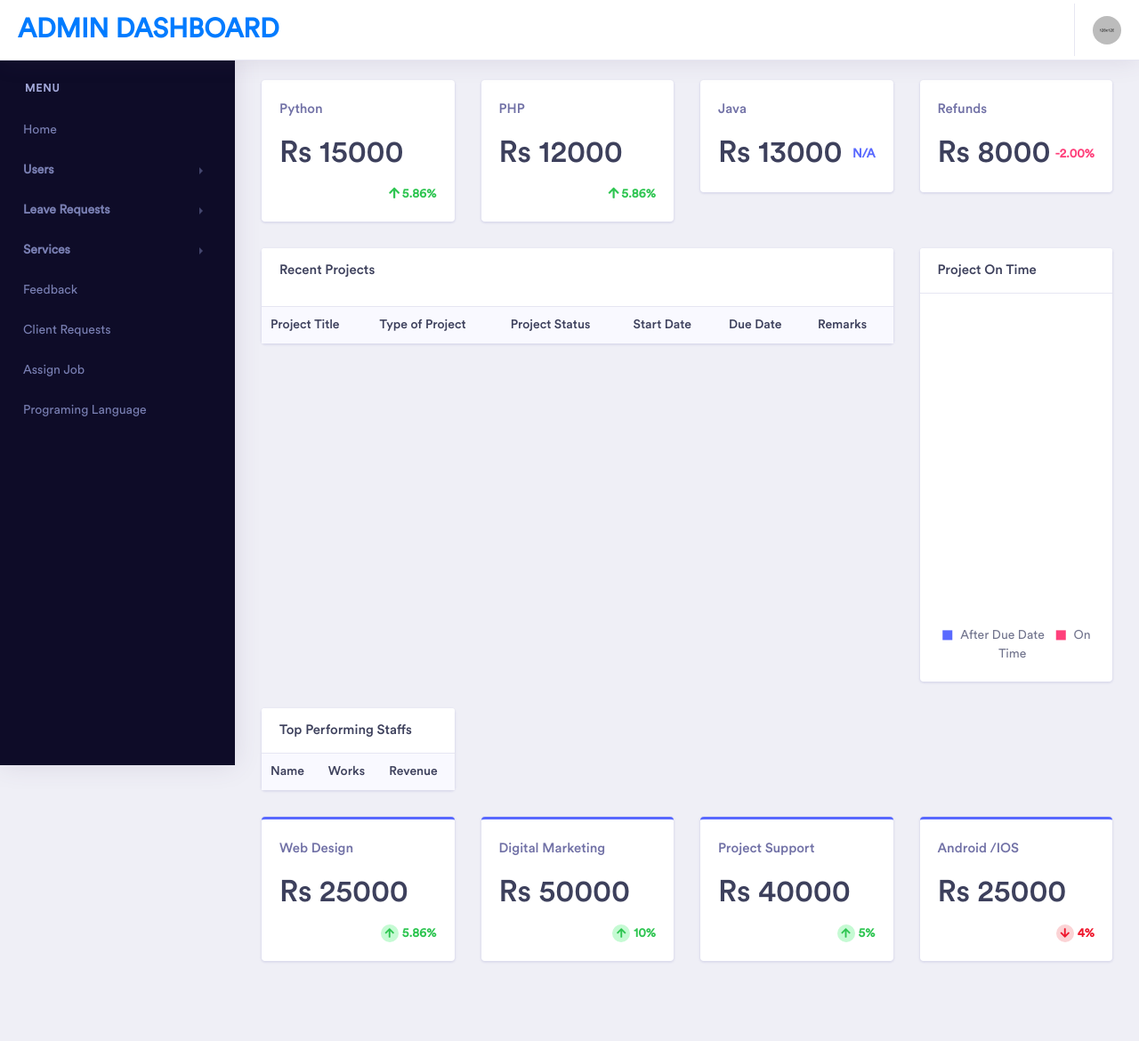
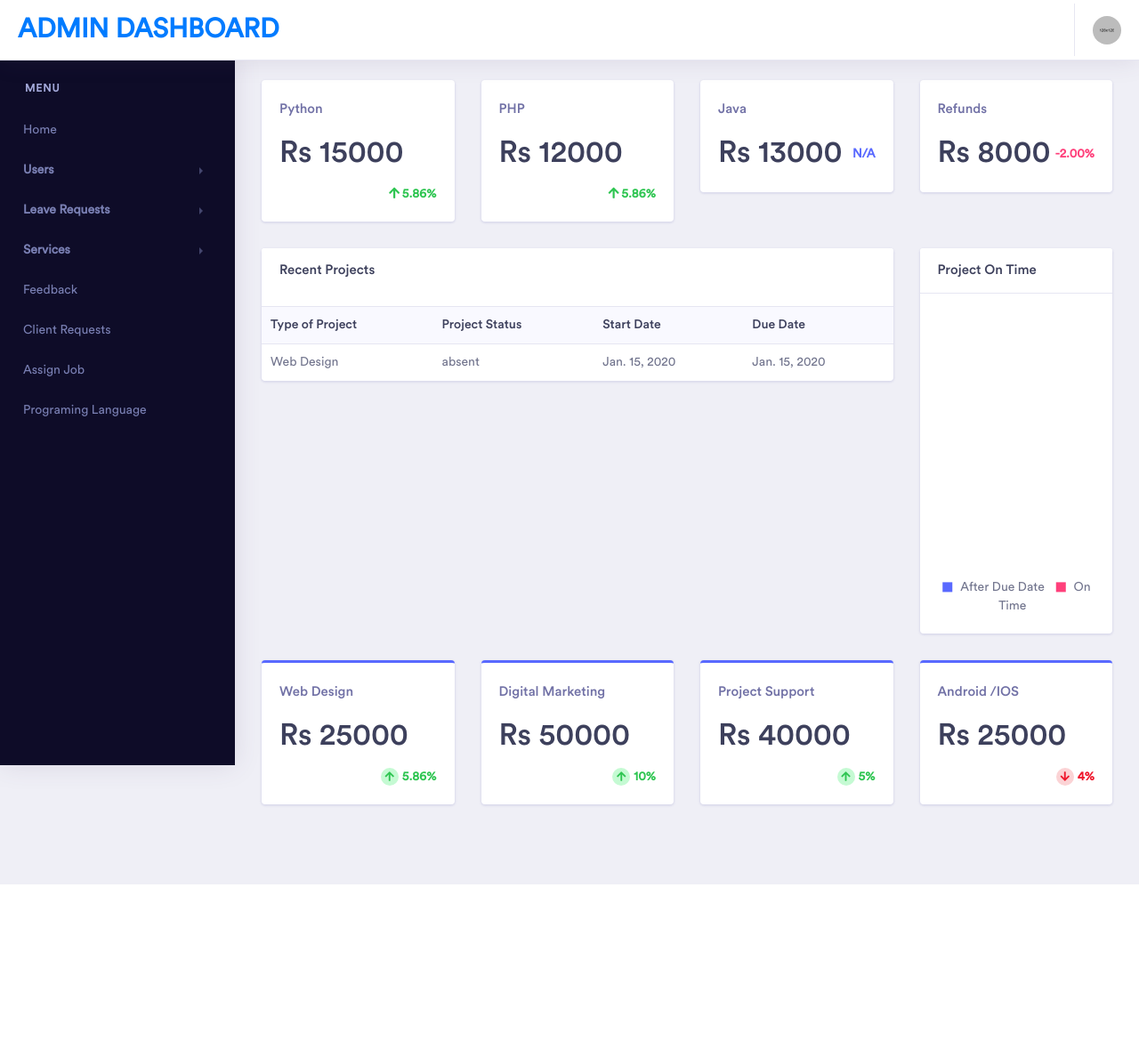
Before and after one commit to aloysius-thomas/globel-solution, a Django app: page /dashboard/ in a window 1280 px wide. Shown: the whole page at 89% size. After the commit the page ends 994 px from the top, so only its background shows below. Run offline with Django 3.2, Linux system fonts and the light colour scheme; a user stored in the database is signed in; tables that the repository leaves empty hold one stand-in row (values such as "Sample post"); lists and menus that the app fills with data are empty; some libraries are stand-ins or nearby versions; some web fonts are replaced.

Commit message:
home fix

```diff
--- a/project/accounts/views.py
+++ b/project/accounts/views.py
@@ -7,6 +7,7 @@ from django.shortcuts import render
 
 from accounts.forms import LoginForm
 from solutions.forms import ClientRequestForm
+from solutions.models import Service
 
 
 def home(request):
@@ -15,7 +16,8 @@ def home(request):
 
 @login_required
 def dashboard(request):
-    return render(request, 'dashboard.html', {})
+    projects = Service.objects.all().order_by('-id')[:5]
+    return render(request, 'dashboard.html', {'projects': projects})
 
 
 def about(request):
--- a/project/templates/dashboard.html
+++ b/project/templates/dashboard.html
@@ -78,38 +78,29 @@
                             <table class="table">
                                 <thead class="bg-light">
                                 <tr class="border-0">
-                                    <th class="border-0">Project Title</th>
                                     <th class="border-0">Type of Project</th>
                                     <th class="border-0">Project Status</th>
                                     <th class="border-0">Start Date</th>
                                     <th class="border-0">Due Date</th>
-                                    <th class="border-0">Remarks</th>
                                 </tr>
                                 </thead>
-                                {% for i in alladprostsdata %}
+                                <tbody>
+                                {% for project in projects %}
                                     <tr>
                                         <td>
-                                            {{ i.project_title }}
+                                            {{ project.get_service_display }}
                                         </td>
                                         <td>
-                                            {{ i.type_of_proj }}
+                                            {{ project.status }}
                                         </td>
                                         <td>
-                                            {{ i.proj_sts }}
+                                            {{ project.start_date }}
                                         </td>
                                         <td>
-                                            {{ i.start_date }}
-                                        </td>
-                                        <td>
-                                            {{ i.proj_duedate }}
-                                        </td>
-                                        <td>
-                                            {{ i.remarks }}
+                                            {{ project.due_date }}
                                         </td>
                                     </tr>
                                 {% endfor %}
-
-
                                 </tbody>
                             </table>
                         </div>
@@ -128,7 +119,7 @@
                 <div class="card">
                     <h5 class="card-header">Project On Time</h5>
                     <div class="card-body">
-                        <div class="ct-chart ct-golden-section" style="height: 354px;"></div>
+                        <div class="ct-chart ct-golden-section" style="height: 300px;"></div>
                         <div class="text-center">
                                             <span class="legend-item mr-2">
                                                     <span class="fa-xs text-primary mr-1 legend-tile"><i
@@ -149,35 +140,6 @@
             <!-- end customer acquistion  -->
             <!-- ============================================================== -->
         </div>
-        <div class="row">
-
-            <div class="col-xl-3 col-lg-12 col-md-6 col-sm-12 col-12">
-                <!-- ============================================================== -->
-                <!-- top perfomimg  -->
-                <!-- ============================================================== -->
-                <div class="card">
-                    <h5 class="card-header">Top Performing Staffs</h5>
-                    <div class="card-body p-0">
-                        <div class="table-responsive">
-                            <table class="table no-wrap p-table">
-                                <thead class="bg-light">
-                                <tr class="border-0">
-                                    <th class="border-0">Name</th>
-                                    <th class="border-0">Works</th>
-                                    <th class="border-0">Revenue</th>
-                                </tr>
-                                </thead>
-
-                            </table>
-                        </div>
-                    </div>
-                </div>
-                <!-- ============================================================== -->
-                <!-- end top perfomimg  -->
-                <!-- ============================================================== -->
-            </div>
-        </div>
-
         <div class="row">
             <!-- ============================================================== -->
             <!-- sales  -->
```
